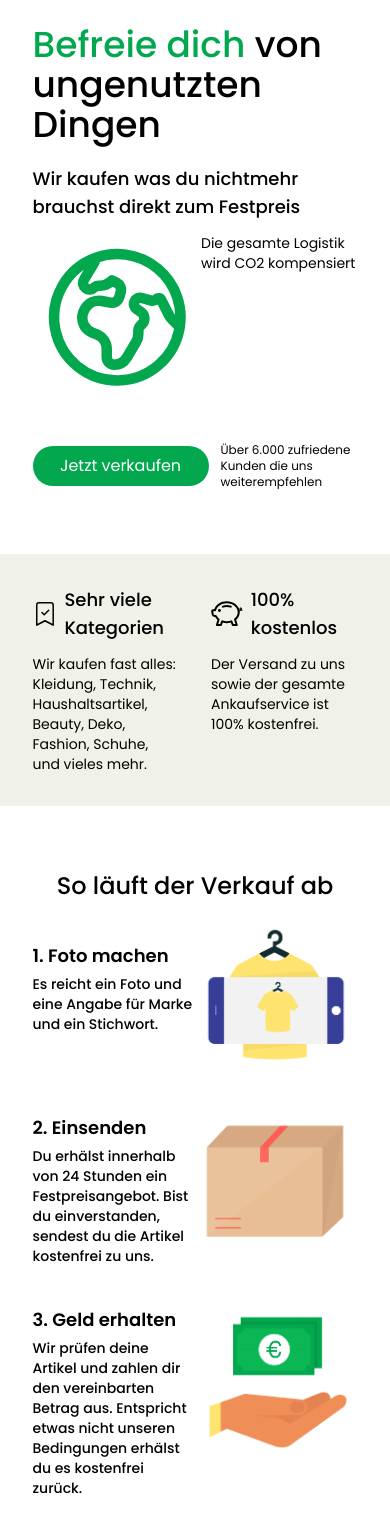
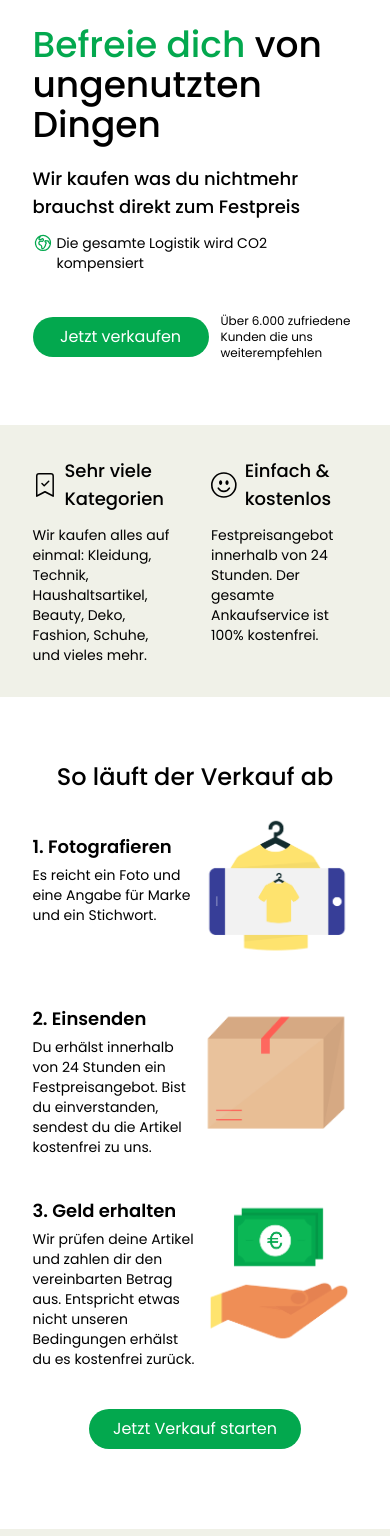
Before and after one commit to philz1337/user-page, a React (Create React App) app: page / in a window 390 px wide. Shown: the part 432-1968 px from the top of the page. Built offline with nearby package versions, Linux system fonts and the light colour scheme.

Commit message:
FAQs und kleine Änderungen

```diff
--- a/src/components/About.js
+++ b/src/components/About.js
@@ -9,7 +9,7 @@ export default function About() {
       </h1>
       <div className="lg:w-9/12 w-10/12 gap-5 lg:gap-10 grid grid-cols-processPhone lg:grid-cols-process mt-8">
         <div>
-          <p className="text-sm font-medium lg:text-base">
+          <p className="text-sm lg:text-base">
             {" "}
             “Als Vater und in einer Vollzeit Stelle habe ich nie die Zeit & Lust
             gefunden meine ungenutzten Dinge zu verkaufen. Dadurch ist die Idee
@@ -18,12 +18,12 @@ export default function About() {
             <span className="italic"> -Philipp Berben, Gründer von Okasi</span>
           </p>
           <div className="hidden lg:block">
-            <p className="mt-5 text-sm font-medium lg:text-base">
+            <p className="mt-5 text-sm lg:text-base">
               2022 ist Okasi enstanden, wir sind somit noch ein kleines Start-Up
               mit drei Mitarbeitern. Wir sind überzeugt von der Nachhaltigkeit
               unserer extrem einfachen Verkaufslösung.
             </p>
-            <p className="mt-5 text-sm font-medium lg:text-base">
+            <p className="mt-5 text-sm lg:text-base">
               Der Transport und die Logistik zu uns und zum neuen Kunden wird
               CO2 kompensiert. Dies setzen wir durch die Unterstützung von
               Klimaschutzprojekten wie z.B. Wasserkraft in Honduras und Biomasse
@@ -38,17 +38,17 @@ export default function About() {
             </Link>
           </div>
         </div>
-        <div>
-          <img src="/img/user_quad.png" className="rounded-3xl w-full" alt="" />
+        <div className="flex flex-col items-center">
+          <img src="/img/user_quad.png" className="rounded-3xl w-80" alt="" />
         </div>
       </div>
       <div className="lg:hidden lg:w-9/12 w-10/12">
-        <p className="mt-5 text-sm font-medium lg:text-base">
+        <p className="mt-5 text-sm lg:text-base">
           2022 ist Okasi enstanden, wir sind somit noch ein kleines Start-Up mit
           drei Mitarbeitern. Wir sind überzeugt von der Nachhaltigkeit unserer
           extrem einfachen Verkaufslösung.
         </p>
-        <p className="mt-5 text-sm font-medium lg:text-base">
+        <p className="mt-5 text-sm lg:text-base">
           Der Transport und die Logistik zu uns und zum neuen Kunden wird CO2
           kompensiert. Dies setzen wir durch die Unterstützung von
           Klimaschutzprojekten wie z.B. Wasserkraft in Honduras und Biomasse in
--- a/src/components/Banner.js
+++ b/src/components/Banner.js
@@ -16,7 +16,7 @@ export default function Banner() {
               Wir kaufen was du nichtmehr brauchst direkt zum Festpreis
             </p>
             <p className="flex mt-3 text-sm">
-              <LogoWorld stroke="#03A84E" />
+              <LogoWorld stroke="#03A84E" className="w-5 h-5 mr-1" />
               Die gesamte Logistik wird CO2 kompensiert
             </p>
           </div>
--- a/src/components/Categories.js
+++ b/src/components/Categories.js
@@ -14,10 +14,22 @@ export default function Categories() {
             <div className="pl-2">Sehr viele Kategorien</div>
           </div>
           <p className="text-sm mt-3">
-            Wir kaufen fast alles: Kleidung, Technik, Haushaltsartikel, Beauty,
-            Deko, Fashion, Schuhe, und vieles mehr.
+            Wir kaufen alles auf einmal: Kleidung, Technik, Haushaltsartikel,
+            Beauty, Deko, Fashion, Schuhe, und vieles mehr.
           </p>
         </div>
+
+        <div className="lg:hidden">
+          <div className="flex items-center font-medium text-lg">
+            <Easy className="w-10 h-10" />
+            <div className="pl-2">Einfach & kostenlos</div>
+          </div>
+          <p className="text-sm mt-3">
+            Festpreisangebot innerhalb von 24 Stunden. Der gesamte Ankaufservice
+            ist 100% kostenfrei.
+          </p>
+        </div>
+
         <div className="hidden lg:block">
           <div className="flex items-center font-medium text-lg">
             <Easy className="w-10 h-10" />
@@ -28,7 +40,8 @@ export default function Categories() {
             einverstanden bist. Einfacher geht es nicht :)
           </p>
         </div>
-        <div className="">
+
+        <div className="hidden lg:block">
           <div className="flex items-center font-medium text-lg">
             <Free className="w-10 h-10" />
             <div className="pl-2">100% kostenlos</div>
--- a/src/components/FAQOptions.js
+++ b/src/components/FAQOptions.js
@@ -1,37 +1,38 @@
 export const options = [
   {
-    question: "Wie läuft der Verkauf ab?",
+    question: "Wie läuft der Verkauf ab",
     answer:
-      "Wir haben versucht den Verkauf für dich so einfach wie möglich zu machen. Du lädst einfach deine Artikel bei uns hoch, das heißt ein Foto machen, Marke und Titel angeben. Dann erhälst du innerhalb von 24 Stunden ein Angebot. Du kannst selber entscheiden ob du annimmst oder ablehnst. Nimmst du an, erhälst du ein Versandlabel und schickst deine Artikel zu uns. Wir prüfen die Einsendungen und zahlen dir den vereinbarten Betrag aus.",
+      "Wir haben versucht den Verkauf für dich so einfach wie möglich zu gestalten. Du lädst deine Artikel bei uns hoch, das heißt du lädst ein Foto hoch, gibst die Marke und ein ganz kurzen Titel an. Dann erhälst du innerhalb von 24 Stunden ein Angebot. Du kannst selber entscheiden ob du annimmst oder ablehnst. Nimmst du an, erhälst du ein Versandlabel und schickst deine Artikel kostenlos zu uns. Wir prüfen die Einsendungen und zahlen dir den vereinbarten Betrag aus. Lehnen wir deine Artikel ab, kommen sie kostenlos zu dir zurück.",
   },
   {
-    question: "Was macht Okasi mit den Artikeln?",
+    question: "Was macht Okasi mit den Artikeln",
     answer:
       "Wir versuchen die Artikel wieder in den Umlauf zu bringen. Aktuell verkaufen wir das meiste in unserem ebay Shop. Später soll es aber auch einen eigenen Online Shop geben.",
   },
   {
-    question: "Nehmt Ihr auch No Name Artikel?",
+    question: "Nehmt Ihr auch No Name Artikel",
     answer:
-      "Leider bieten wir nur einen Preis für Marken oder Qualitätsartikel. Für Artikel ohne Marke wirst du bei uns leider kein Angebot erhalten. ",
+      "Leider bieten wir nur einen Preis für Marken oder Qualitätsartikel. Für Artikel ohne Marke wirst du bei uns leider kein Angebot erhalten.",
   },
   {
-    question: "Muss ich alles verkaufen?",
+    question: "Muss ich alles verkaufen was ich hochlade",
     answer:
       "Du entscheidest selber bei welchem Artikel der Preis für dich passt. Wenn du mit einem Preis nicht einverstanden bist, sendest du den Artikel einfach nicht ein :)",
   },
   {
-    question: "Wie lange dauert es bis ...?",
+    question:
+      "Wie lange dauert es bis zum Angebot, Antwort, Prüfung, Auszahlung",
     answer:
-      "Ein Angebot erhälst du innerhalb von 24 Stunden. Eine Antwort auf deine Frage per Mail innerhalb 24 Stunden. Dein Paket wird bei uns innerhalb von 1-10 Werktagen bearbeitet.",
+      "Ein Angebot erhälst du innerhalb von 24 Stunden. Eine Antwort auf deine Frage per Mail erhälst du innerhalb von 24 Stunden. Dein Paket wird bei uns innerhalb von 1-10 Werktagen geprüft. Eine Auszahlung dauert zwischen 1 und 6 Werktagen.",
   },
   {
-    question: "Warum habe ich keine Mail erhalten?",
+    question: "Warum habe ich keine Mail erhalten",
     answer:
-      "Du solltest nach dem Hochladen deiner Artikel eine Bestätigungsmail von uns erhalten. Wenn nicht dann hast du eventuell einen Spam Filter aktiv. Kontaktiere uns gerne, dann lösen wir das Problem gemeinsam.",
+      "Du solltest nach dem Hochladen deiner Artikel eine Bestätigungsmail von uns erhalten. Wenn du diese Mail nicht erhalten hast, dann hast du eventuell einen Spam Filter aktiv. Kontaktiere uns gerne, dann lösen wir das Problem gemeinsam.",
   },
   {
-    question: "Kann ich meinen Angebot noch Artikel hinzufügen?",
+    question: "Kann ich meinem Angebot noch Artikel hinzufügen",
     answer:
-      "Ja das ist kein Problem, dazu einfach nochmal mit der gleichen Email Adresse hochladen und Angebot abwarten.",
+      "Ja das ist kein Problem, dazu einfach nochmal mit der gleichen Email Adresse hochladen und ein neues Angebot abwarten. Das kannst du beliebig oft wiederholen",
   },
 ]
--- a/src/components/FAQs.js
+++ b/src/components/FAQs.js
@@ -19,7 +19,7 @@ export default function FAQs() {
             >
               <div>
                 <Menu.Button className="w-full p-3 px-5 flex items-center justify-between border-b">
-                  {item.question}
+                  <div className="w-full">{item.question}</div>
                   <ChevronDownIcon className="h-5" />
                 </Menu.Button>
               </div>
--- a/src/components/SaleProcess.js
+++ b/src/components/SaleProcess.js
@@ -14,37 +14,37 @@ export default function SaleProcess() {
         <div className="lg:w-5/12 mt-5">
           <div className="grid grid-cols-2 mb-5">
             <div className="mt-5">
-              <h1 className="text-lg font-semibold">1. Foto machen</h1>
-              <p className="text-sm mt-1 font-medium">
+              <h1 className="text-lg font-semibold">1. Fotografieren</h1>
+              <p className="text-sm mt-1">
                 Es reicht ein Foto und eine Angabe für Marke und ein Stichwort.
               </p>
             </div>
-            <div>
+            <div className="flex flex-col items-center">
               <img src="/img/foto-machen.png" className="w-40" alt="" />
             </div>
           </div>
           <div className="grid grid-cols-2 mb-5">
             <div className="mt-5">
               <h1 className="text-lg font-semibold">2. Einsenden</h1>
-              <p className="text-sm mt-1 font-medium">
+              <p className="text-sm mt-1">
                 Du erhälst innerhalb von 24 Stunden ein Festpreisangebot. Bist
                 du einverstanden, sendest du die Artikel kostenfrei zu uns.
               </p>
             </div>
-            <div>
+            <div className="flex flex-col items-center">
               <img src="/img/einsenden.png" className="w-40 mt-5" alt="" />
             </div>
           </div>
           <div className="grid grid-cols-2 mb-5">
             <div className="mt-5">
               <h1 className="text-lg font-semibold">3. Geld erhalten</h1>
-              <p className="text-sm mt-1 font-medium">
+              <p className="text-sm mt-1">
                 Wir prüfen deine Artikel und zahlen dir den vereinbarten Betrag
                 aus. Entspricht etwas nicht unseren Bedingungen erhälst du es
                 kostenfrei zurück.
               </p>
             </div>
-            <div>
+            <div className="flex flex-col items-center">
               <img src="/img/geld-erhalten.png" className="w-40 mt-5" alt="" />
             </div>
           </div>
--- a/src/components/WhatWeBuy.js
+++ b/src/components/WhatWeBuy.js
@@ -52,7 +52,7 @@ function Item({ title, img, des }) {
     <div className="flex flex-col items-center text-center">
       <h1 className="text-xl font-semibold">{title}</h1>
       <img src={img} className="rounded-2xl my-2" alt="" />
-      <p className="mt-2 text-sm font-medium">{des}</p>
+      <p className="mt-2 text-sm">{des}</p>
     </div>
   )
 }
--- a/src/pages/Impressum.jsx
+++ b/src/pages/Impressum.jsx
@@ -9,7 +9,7 @@ export default function Impressum() {
         Impressum
       </h1>
 
-      <div className="w-10/12 gap-5 lg:gap-10 mt-10 mb-20">
+      <div className="w-10/12 lg:w-9/12 gap-5 lg:gap-10 mt-10 mb-20">
         <p>
           Okasi Inh. Philipp Berben
           <p>Liebfrauenstraße 80</p>
```
